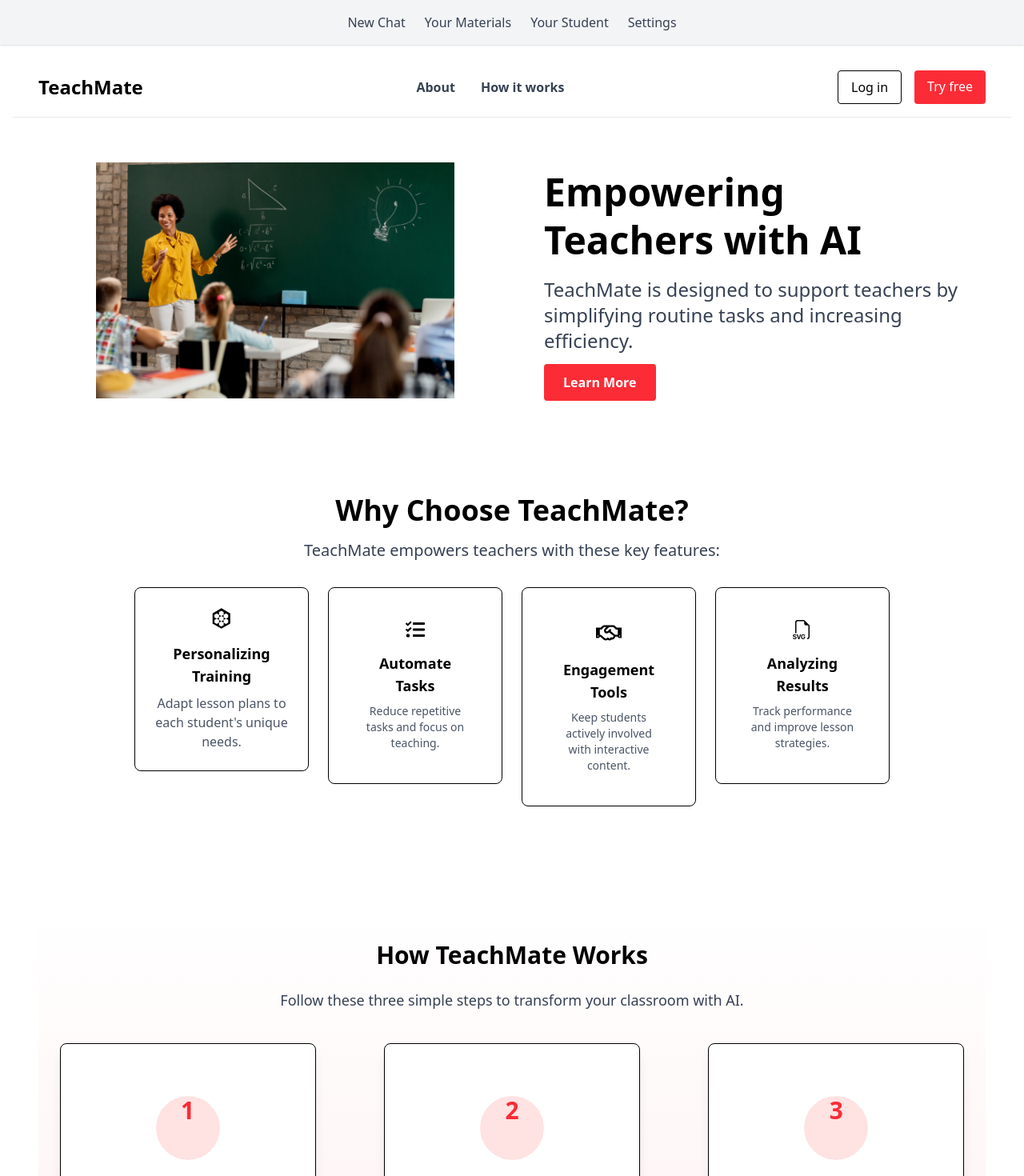
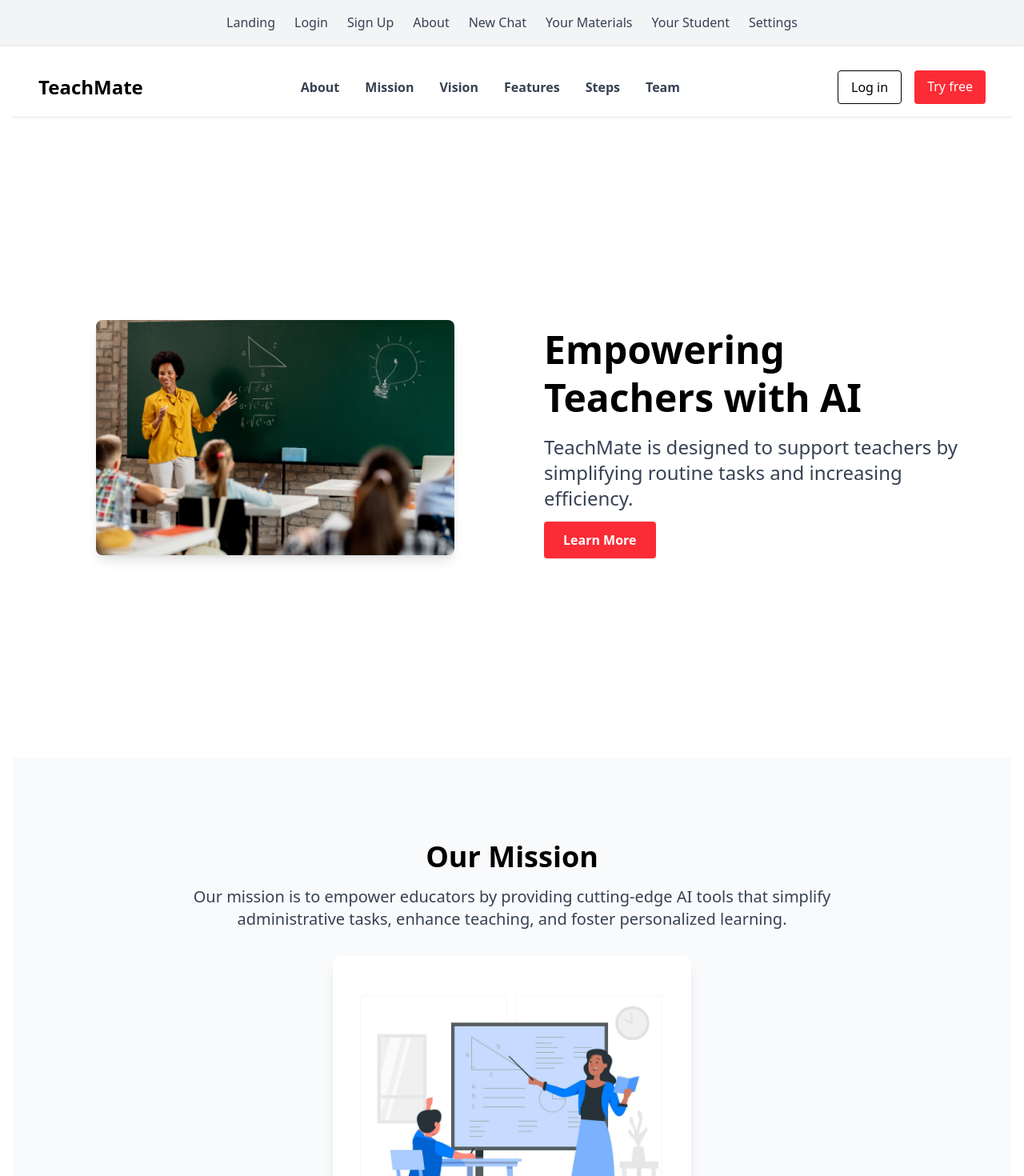
Before and after one commit to frathur/TeachMate-101, a React (Vite) app: page /about in a window 1280 px wide. Shown: the top 1470 px of the page at 80% size. Built offline with nearby package versions, Linux system fonts and the light colour scheme; a web font is replaced by a local one.

Commit message:
Fixing some stuffs

```diff
--- a/package.json
+++ b/package.json
@@ -10,6 +10,7 @@
     "preview": "vite preview"
   },
   "dependencies": {
+    "@supabase/supabase-js": "^2.49.1",
     "@tabler/icons-react": "^3.31.0",
     "@tailwindcss/vite": "^4.0.14",
     "firebase": "^11.5.0",
--- a/src/App.tsx
+++ b/src/App.tsx
@@ -15,17 +15,26 @@ import NewChat from './pages/NewChat';
 import YourMaterials from './pages/YourMaterials';
 import YourStudent from './pages/YourStudent';
 import Settings from './pages/Settings';
-import Forgotpassword from './pages/Forgotpassword';
-import Navbar from './pages/Navbar';
-import Footer from './pages/footer';
 
-
+// Layout component with a header and footer.
 const Layout: React.FC = () => {
   return (
-    <div className="max-h-screen flex flex-col">
-
+    <div className="min-h-screen flex flex-col">
+      {/* Header with navigation links */}
       <header className="p-4 bg-gray-100 shadow">
         <nav className="flex justify-center space-x-6">
+          <Link to="/" className="text-gray-700 hover:text-black">
+            Landing
+          </Link>
+          <Link to="/login" className="text-gray-700 hover:text-black">
+            Login
+          </Link>
+          <Link to="/signup" className="text-gray-700 hover:text-black">
+            Sign Up
+          </Link>
+          <Link to="/about" className="text-gray-700 hover:text-black">
+            About
+          </Link>
           <Link to="/newchat" className="text-gray-700 hover:text-black">
             New Chat
           </Link>
@@ -46,6 +55,10 @@ const Layout: React.FC = () => {
         <Outlet />
       </main>
 
+      {/* Footer */}
+      <footer className="p-4 bg-gray-100 text-center text-sm text-gray-600">
+        © {new Date().getFullYear()} TeachMate. All rights reserved.
+      </footer>
     </div>
   );
 };
@@ -54,18 +67,16 @@ function App() {
   return (
     <Router>
       <Routes>
+        {/* Wrap all routes in the Layout */}
         <Route path="/" element={<Layout />}>
           <Route index element={<LandingPage />} />
           <Route path="login" element={<Login />} />
-          <Route path="nav" element={<Navbar />} />
-          <Route path="footer" element={<Footer />} />
           <Route path="signup" element={<SignUp />} />
           <Route path="about" element={<About />} />
           <Route path="newchat" element={<NewChat />} />
           <Route path="yourmaterials" element={<YourMaterials />} />
           <Route path="yourstudent" element={<YourStudent />} />
           <Route path="settings" element={<Settings />} />
-          <Route path="forgot" element={<Forgotpassword />} />
         </Route>
       </Routes>
     </Router>
--- a/src/pages/About.tsx
+++ b/src/pages/About.tsx
@@ -1,10 +1,11 @@
 import React, { useRef, useEffect, useState } from "react";
 import { Link } from "react-router-dom";
-import Footer from "./footer";
-import image from "../assets/Untitled1.png";
+import heroImage from "../assets/Untitled1.png";
+import missionImage from "../assets/3907915.png"; // Add your mission image in assets
+import visionImage from "../assets/6384624.jpg";   // Add your vision image in assets
 import { BsFiletypeSvg } from "react-icons/bs";
 import { GiArtificialHive } from "react-icons/gi";
-import { FaRegHandshake, FaTasks } from "react-icons/fa";
+import { FaRegHandshake, FaTasks, FaCommentDots, FaFolderOpen, FaUserFriends, FaCog } from "react-icons/fa";
 
 // AnimatedCard component for staggered animation on scroll
 function AnimatedCard({ children, delay = 0 }) {
@@ -21,9 +22,7 @@ function AnimatedCard({ children, delay = 0 }) {
       },
       { threshold: 0.3 }
     );
-    if (ref.current) {
-      observer.observe(ref.current);
-    }
+    if (ref.current) observer.observe(ref.current);
     return () => observer.disconnect();
   }, []);
 
@@ -40,77 +39,207 @@ function AnimatedCard({ children, delay = 0 }) {
   );
 }
 
+// // Sidebar Button component
+// const SidebarButton = ({ label, icon, to, active }) => (
+//   <Link
+//     to={to}
+//     className={`flex items-center gap-3 px-4 py-2 rounded transition ${
+//       active ? "bg-red-500 text-white" : "text-gray-800 hover:bg-red-100"
+//     }`}
+//   >
+//     {icon}
+//     <span>{label}</span>
+//   </Link>
+// );
+
+// Main Sidebar (from chat screen)
+// const Sidebar = () => (
+//   <aside className="hidden md:block w-72 bg-[#FFECEC] rounded-r-[2rem] flex flex-col py-8 px-6">
+//     <div className="mb-8">
+//       <h1 className="text-3xl font-bold text-black">TeachMate</h1>
+//     </div>
+//     <nav className="flex flex-col space-y-4">
+//       <SidebarButton label="New Chat" icon={<FaCommentDots />} to="/newchat" />
+//       <SidebarButton label="Your Materials" icon={<FaFolderOpen />} to="/yourmaterials" />
+//       <SidebarButton label="Your Students" icon={<FaUserFriends />} to="/yourstudents" />
+//       <SidebarButton label="Settings" icon={<FaCog />} to="/settings" active />
+//     </nav>
+//   </aside>
+// );
+
+// Custom Footer with corporate styling
+function CustomFooter() {
+  return (
+    <footer className="bg-red-500 text-white">
+      <div className="max-w-7xl mx-auto px-4 py-8 grid grid-cols-1 md:grid-cols-3 gap-8">
+        {/* Company Info */}
+        <div>
+          <h3 className="text-lg font-bold mb-2">TeachMate</h3>
+          <p className="text-sm">
+            Empowering teachers with AI solutions to transform education.
+          </p>
+        </div>
+        {/* Quick Links */}
+        <div>
+          <h4 className="text-md font-semibold mb-2">Quick Links</h4>
+          <ul className="space-y-2 text-sm">
+            <li>
+              <Link to="/about" className="hover:underline text-white">
+                About Us
+              </Link>
+            </li>
+            <li>
+              <Link to="/services" className="hover:underline text-white">
+                Services
+              </Link>
+            </li>
+            <li>
+              <Link to="/blog" className="hover:underline text-white">
+                Blog
+              </Link>
+            </li>
+            <li>
+              <Link to="/contact" className="hover:underline text-white">
+                Contact
+              </Link>
+            </li>
+          </ul>
+        </div>
+        {/* Social Media Links */}
+        <div>
+          <h4 className="text-md font-semibold mb-2">Follow Us</h4>
+          <ul className="space-y-2 text-sm">
+            <li>
+              <a href="https://www.facebook.com" target="_blank" rel="noopener noreferrer" className="hover:underline">
+                Facebook
+              </a>
+            </li>
+            <li>
+              <a href="https://www.twitter.com" target="_blank" rel="noopener noreferrer" className="hover:underline">
+                Twitter
+              </a>
+            </li>
+            <li>
+              <a href="https://www.linkedin.com" target="_blank" rel="noopener noreferrer" className="hover:underline">
+                LinkedIn
+              </a>
+            </li>
+            <li>
+              <a href="https://www.instagram.com" target="_blank" rel="noopener noreferrer" className="hover:underline">
+                Instagram
+              </a>
+            </li>
+          </ul>
+        </div>
+      </div>
+      <div className="border-t border-red-400 mt-8">
+        <p className="text-center text-xs py-4">
+          © {new Date().getFullYear()} TeachMate. All rights reserved.
+        </p>
+      </div>
+    </footer>
+  );
+}
+
 export default function About() {
   return (
-    <div className="min-h-screen flex flex-col bg-white">
-      {/* Navbar */}
+    <div className="min-h-screen flex flex-col bg-white font-sans">
+      {/* Navbar with section links */}
       <nav className="flex items-center justify-between py-4 px-8 border-b border-gray-200 bg-white/80 backdrop-blur-sm">
         <div className="text-2xl font-bold text-black">TeachMate</div>
         <ul className="hidden md:flex space-x-8 text-gray-700 font-semibold">
           <li>
-            <Link to="/about" className="hover:text-black">
+            <Link to="/about#about" className="hover:text-black">
               About
             </Link>
           </li>
           <li>
-            <Link to="/about#how-it-works" className="hover:text-black">
-              How it works
+            <Link to="/about#mission" className="hover:text-black">
+              Mission
+            </Link>
+          </li>
+          <li>
+            <Link to="/about#vision" className="hover:text-black">
+              Vision
+            </Link>
+          </li>
+          <li>
+            <Link to="/about#features" className="hover:text-black">
+              Features
+            </Link>
+          </li>
+          <li>
+            <Link to="/about#steps" className="hover:text-black">
+              Steps
+            </Link>
+          </li>
+          <li>
+            <Link to="/about#team" className="hover:text-black">
+              Team
             </Link>
           </li>
         </ul>
         <div className="flex space-x-4">
-          <Link
-            to="/login"
-            className="border border-black text-black px-4 py-2 rounded hover:bg-black hover:text-white transition"
-          >
+          <Link to="/login" className="border border-black text-black px-4 py-2 rounded hover:bg-black hover:text-white transition">
             Log in
           </Link>
-          <Link
-            to="/signup"
-            className="bg-red-500 text-white px-4 py-2 rounded hover:bg-red-600 transition"
-          >
+          <Link to="/signup" className="bg-red-500 text-white px-4 py-2 rounded hover:bg-red-600 transition">
             Try free
           </Link>
         </div>
       </nav>
 
       {/* Main Content */}
-      <main className="flex-1 px-8 py-10">
+      <main className="flex-1">
         {/* Hero Section */}
-        <section className="flex flex-col md:flex-row justify-center items-center mt-4 mb-12">
+        <section id="about" className="min-h-screen flex flex-col md:flex-row justify-center items-center px-8 py-10">
           <div className="md:w-1/2 flex justify-center">
-            <img src={image} alt="Illustration" className="max-w-md" />
+            <img src={heroImage} alt="Illustration" className="max-w-md rounded-lg shadow-lg" />
           </div>
-          <div className="md:w-1/2 mt-4 md:mt-0 md:pl-10">
+          <div className="md:w-1/2 mt-6 md:mt-0 md:pl-10 text-center md:text-left">
             <h1 className="text-5xl font-bold text-black mb-4 leading-tight">
               Empowering <br /> Teachers with AI
             </h1>
             <p className="text-gray-700 text-2xl mb-6">
-              TeachMate is designed to support teachers by simplifying routine tasks
-              and increasing efficiency.
+              TeachMate is designed to support teachers by simplifying routine tasks and increasing efficiency.
             </p>
-            <div className="mt-6">
-              <Link
-                to="/signup"
-                className="bg-red-500 text-white px-6 py-3 rounded font-semibold hover:bg-red-600 transition"
-              >
-                Learn More
-              </Link>
-            </div>
+            <Link to="/signup" className="bg-red-500 text-white px-6 py-3 rounded font-semibold hover:bg-red-600 transition">
+              Learn More
+            </Link>
+          </div>
+        </section>
+
+        {/* Our Mission Section */}
+        <section id="mission" className="min-h-screen flex flex-col justify-center items-center bg-gray-50 px-8 py-10">
+          <div className="max-w-4xl text-center">
+            <h2 className="text-4xl font-bold mb-4">Our Mission</h2>
+            <p className="text-xl text-gray-700 mb-8">
+              Our mission is to empower educators by providing cutting-edge AI tools that simplify administrative tasks, enhance teaching, and foster personalized learning.
+            </p>
+            <img src={missionImage} alt="Our Mission" className="mx-auto max-w-md rounded-lg shadow-lg" />
+          </div>
+        </section>
+
+        {/* Our Vision Section */}
+        <section id="vision" className="min-h-screen flex flex-col justify-center items-center bg-white px-8 py-10">
+          <div className="max-w-4xl text-center">
+            <h2 className="text-4xl font-bold mb-4">Our Vision</h2>
+            <p className="text-xl text-gray-700 mb-8">
+              We envision a world where technology and education merge seamlessly to create dynamic, personalized learning environments that cater to the unique needs of every student.
+            </p>
+            <img src={visionImage} alt="Our Vision" className="mx-auto max-w-md rounded-lg shadow-lg" />
           </div>
         </section>
 
         {/* Why Choose TeachMate? Section */}
-        <section className="m-30">
-          <h2 className="text-4xl font-bold text-center mb-4">
-            Why Choose TeachMate?
-          </h2>
+        <section id="features" className="min-h-screen flex flex-col justify-center px-8 py-10">
+          <h2 className="text-4xl font-bold text-center mb-4">Why Choose TeachMate?</h2>
           <p className="text-center text-xl text-gray-700 mb-8">
             TeachMate empowers teachers with these key features:
           </p>
           <div className="grid grid-cols-1 md:grid-cols-4 gap-6 max-w-5xl mx-auto">
             <AnimatedCard delay={0}>
-              <div className="group p-6 border rounded-lg text-center transition-colors duration-300 hover:bg-red-500 hover:text-white hover:shadow-lg">
+              <div className="group h-[300px] flex flex-col justify-center p-6 border rounded-lg text-center transition-colors duration-300 hover:bg-red-500 hover:text-white hover:shadow-lg">
                 <div className="flex justify-center">
                   <GiArtificialHive className="h-7 w-7 mb-4 group-hover:text-white" />
                 </div>
@@ -123,7 +252,7 @@ export default function About() {
               </div>
             </AnimatedCard>
             <AnimatedCard delay={200}>
-              <div className="group p-10 border rounded-lg text-center transition-colors duration-300 hover:bg-red-500 hover:text-white hover:shadow-lg">
+              <div className="group h-[300px] flex flex-col justify-center p-10 border rounded-lg text-center transition-colors duration-300 hover:bg-red-500 hover:text-white hover:shadow-lg">
                 <div className="flex justify-center">
                   <FaTasks className="h-6 w-6 mb-4 group-hover:text-white" />
                 </div>
@@ -136,7 +265,7 @@ export default function About() {
               </div>
             </AnimatedCard>
             <AnimatedCard delay={400}>
-              <div className="group p-10 border rounded-lg text-center transition-colors duration-300 hover:bg-red-500 hover:text-white hover:shadow-lg">
+              <div className="group h-[300px] flex flex-col justify-center p-10 border rounded-lg text-center transition-colors duration-300 hover:bg-red-500 hover:text-white hover:shadow-lg">
                 <div className="flex justify-center">
                   <FaRegHandshake className="h-8 w-8 mb-4 group-hover:text-white" />
                 </div>
@@ -149,7 +278,7 @@ export default function About() {
               </div>
             </AnimatedCard>
             <AnimatedCard delay={600}>
-              <div className="group p-10 border rounded-lg text-center transition-colors duration-300 hover:bg-red-500 hover:text-white hover:shadow-lg">
+              <div className="group h-[300px] flex flex-col justify-center p-10 border rounded-lg text-center transition-colors duration-300 hover:bg-red-500 hover:text-white hover:shadow-lg">
                 <div className="flex justify-center">
                   <BsFiletypeSvg className="h-6 w-6 mb-4 group-hover:text-white" />
                 </div>
@@ -165,7 +294,7 @@ export default function About() {
         </section>
 
         {/* How TeachMate Works Section */}
-        <section id="how-it-works" className="mb-16 py-12 bg-gradient-to-b from-white to-red-50">
+        <section id="steps" className="min-h-screen flex flex-col justify-center px-8 py-10 bg-gradient-to-b from-white to-red-50">
           <h2 className="text-3xl font-bold text-center text-black mb-6">
             How TeachMate Works
           </h2>
@@ -174,7 +303,7 @@ export default function About() {
           </p>
           <div className="flex flex-col md:flex-row items-center justify-around gap-8">
             <AnimatedCard delay={0}>
-              <div className="max-w-xs text-center p-6 border rounded-lg shadow-lg transform transition duration-300 hover:scale-105 hover:shadow-2xl bg-white min-h-[300px] flex flex-col justify-center">
+              <div className="max-w-xs text-center p-6 border rounded-lg shadow-lg transform transition duration-300 hover:scale-105 hover:shadow-2xl bg-white h-[300px] flex flex-col justify-center">
                 <div className="flex justify-center mb-4">
                   <span className="inline-block w-20 h-20 bg-red-100 text-red-500 text-3xl font-bold rounded-full flex items-center justify-center">
                     1
@@ -187,7 +316,7 @@ export default function About() {
               </div>
             </AnimatedCard>
             <AnimatedCard delay={200}>
-              <div className="max-w-xs text-center p-6 border rounded-lg shadow-lg transform transition duration-300 hover:scale-105 hover:shadow-2xl bg-white min-h-[300px] flex flex-col justify-center">
+              <div className="max-w-xs text-center p-6 border rounded-lg shadow-lg transform transition duration-300 hover:scale-105 hover:shadow-2xl bg-white h-[300px] flex flex-col justify-center">
                 <div className="flex justify-center mb-4">
                   <span className="inline-block w-20 h-20 bg-red-100 text-red-500 text-3xl font-bold rounded-full flex items-center justify-center">
                     2
@@ -200,7 +329,7 @@ export default function About() {
               </div>
             </AnimatedCard>
             <AnimatedCard delay={400}>
-              <div className="max-w-xs text-center p-6 border rounded-lg shadow-lg transform transition duration-300 hover:scale-105 hover:shadow-2xl bg-white min-h-[300px] flex flex-col justify-center">
+              <div className="max-w-xs text-center p-6 border rounded-lg shadow-lg transform transition duration-300 hover:scale-105 hover:shadow-2xl bg-white h-[300px] flex flex-col justify-center">
                 <div className="flex justify-center mb-4">
                   <span className="inline-block w-20 h-20 bg-red-100 text-red-500 text-3xl font-bold rounded-full flex items-center justify-center">
                     3
@@ -214,8 +343,35 @@ export default function About() {
             </AnimatedCard>
           </div>
         </section>
+
+        {/* Meet Our Team Section */}
+        <section id="team" className="min-h-screen flex flex-col justify-center items-center bg-gray-50 px-8 py-10">
+          <h2 className="text-4xl font-bold text-center mb-4">Meet Our Team</h2>
+          <p className="text-center text-xl text-gray-700 mb-8 max-w-3xl">
+            Our dedicated team of experts is committed to revolutionizing education through innovative AI solutions.
+          </p>
+          <div className="grid grid-cols-1 md:grid-cols-3 gap-6 max-w-5xl mx-auto">
+            {/* Team Member Card */}
+            <div className="bg-white rounded-lg shadow p-6 flex flex-col items-center text-center transition transform hover:scale-105 hover:shadow-xl">
+              <div className="w-24 h-24 bg-gray-300 rounded-full mb-4"></div>
+              <h3 className="text-xl font-bold text-gray-800">Alex Johnson</h3>
+              <p className="text-gray-600">CEO & Founder</p>
+            </div>
+            <div className="bg-white rounded-lg shadow p-6 flex flex-col items-center text-center transition transform hover:scale-105 hover:shadow-xl">
+              <div className="w-24 h-24 bg-gray-300 rounded-full mb-4"></div>
+              <h3 className="text-xl font-bold text-gray-800">Maria Rodriguez</h3>
+              <p className="text-gray-600">Chief Technology Officer</p>
+            </div>
+            <div className="bg-white rounded-lg shadow p-6 flex flex-col items-center text-center transition transform hover:scale-105 hover:shadow-xl">
+              <div className="w-24 h-24 bg-gray-300 rounded-full mb-4"></div>
+              <h3 className="text-xl font-bold text-gray-800">Samuel Lee</h3>
+              <p className="text-gray-600">Head of Product</p>
+            </div>
+          </div>
+        </section>
       </main>
-      <Footer />
+
+      <CustomFooter />
     </div>
   );
 }
--- a/src/pages/Login.tsx
+++ b/src/pages/Login.tsx
@@ -53,11 +53,11 @@ export default function Login() {
 
             {/* Forgot Password */}
             <div className="w-80 text-right text-sm mb-4 text-black cursor-pointer">
-              <Link to="/forgot-password">Forgot password??</Link>
+              <Link to="/Forgotpassword">Forgot password??</Link>
             </div>
 
             {/* Continue Button */}
-            <Link to="/dashboard" className="w-80">
+            <Link to="/NewChat" className="w-80">
               <button className="w-full bg-red-500 text-white py-3 rounded font-bold hover:bg-red-600 mb-4">
                 Continue
               </button>
```
Also changed, not shown: src/firebase/firebaseConfig.jsx (line endings or trailing spaces), 1 other file (tests, documents, lock files or other folders).
